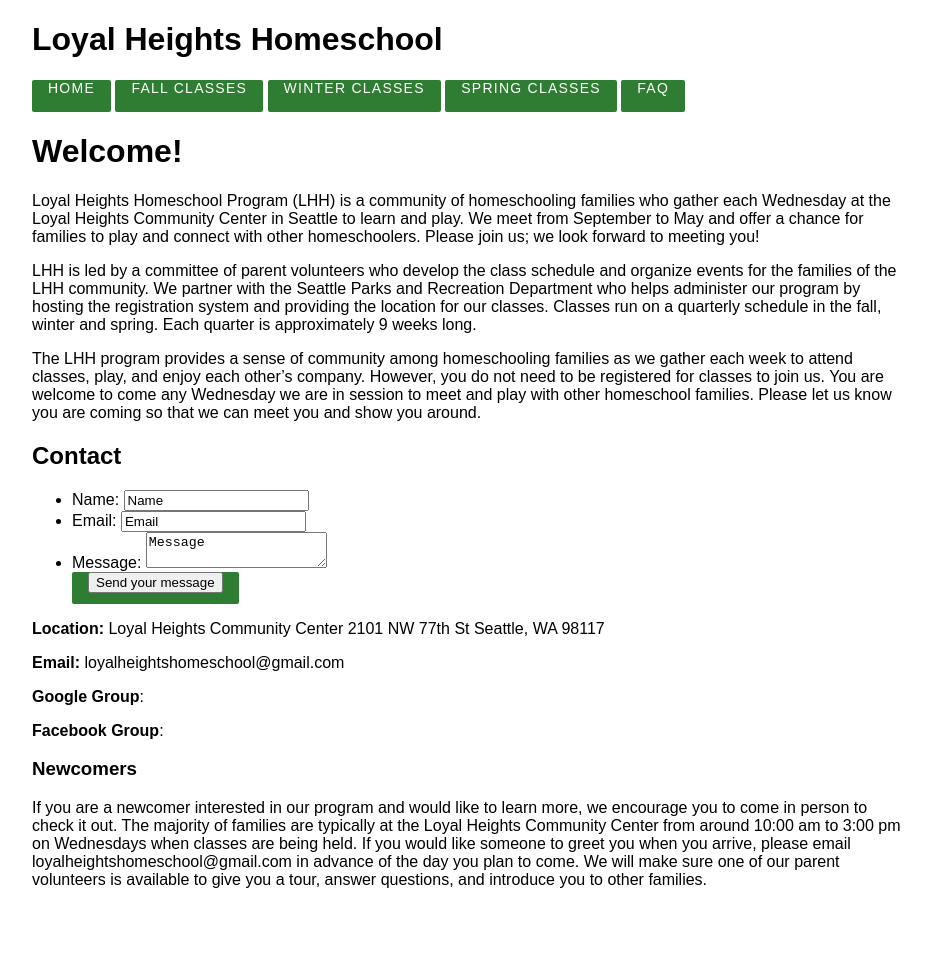
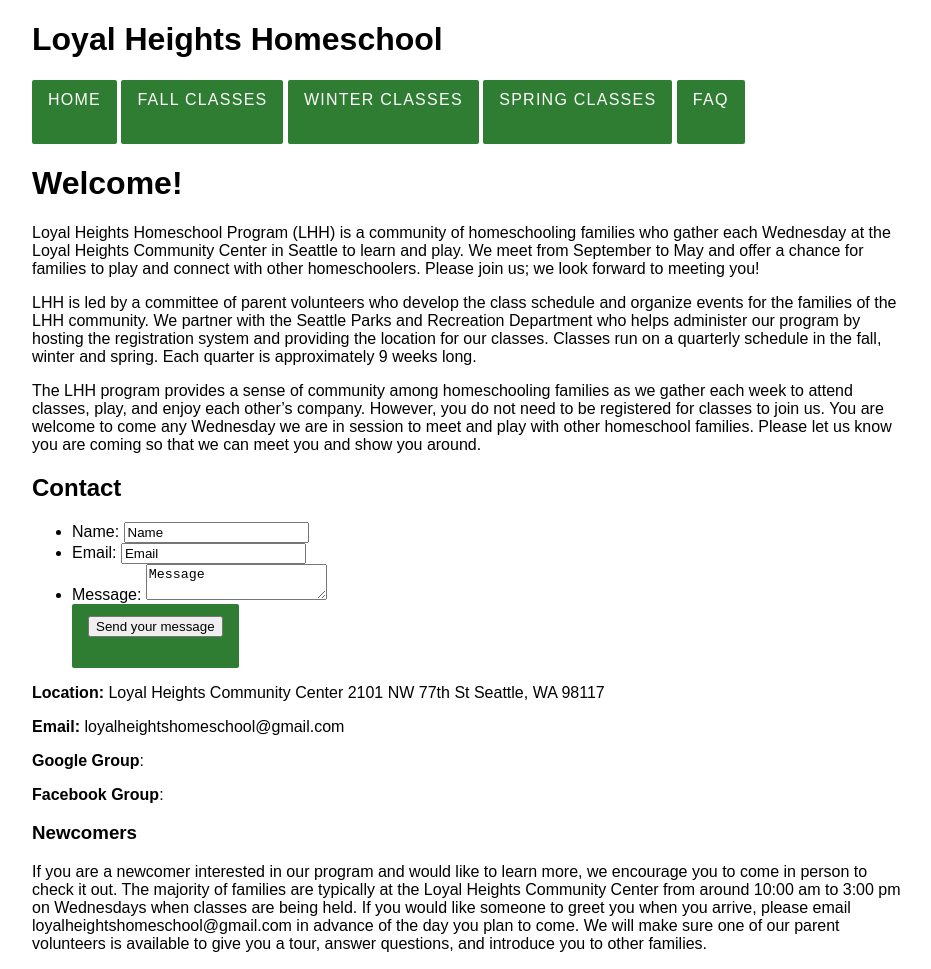
Before and after one commit to loyalheightshomeschool/loyalheightshomeschool.github.io, a Jekyll site: the page built from index.md, in a window 1280 px wide. Shown: the whole page, without its empty margins (168-1099 px from the left). Built offline with Jekyll 4.4.1, drawn with Linux system fonts in a browser that asks for light colours; before the commit the page ends 905 px from its top, so only the background shows below that.

Commit message:
Update main.scss

```diff
--- a/_sass/main.scss
+++ b/_sass/main.scss
@@ -36,10 +36,10 @@
   font-size: 16px;
 }
 .button {
-  font-size: 14px;
-  height: 32px;
+  height: 40px;
   display: inline-block;
-  padding: 0 16px;
+  line-height: 16px;
+  padding: 12px 16px;
   margin: 0;
   vertical-align: middle;
   border-radius: 2px;
```
